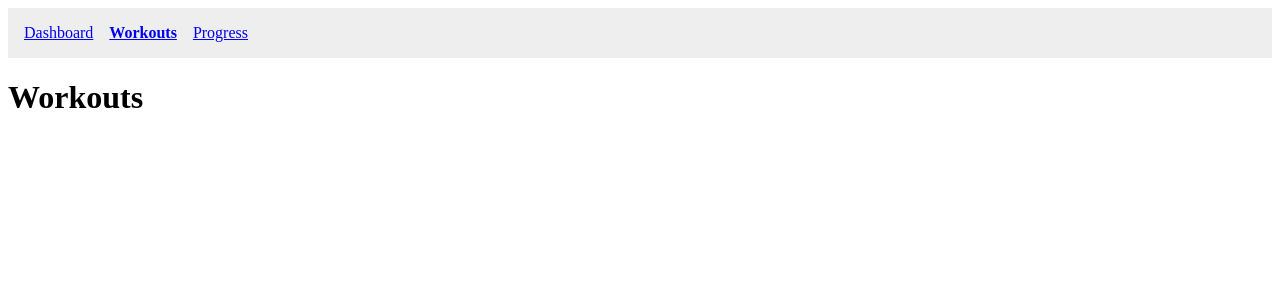
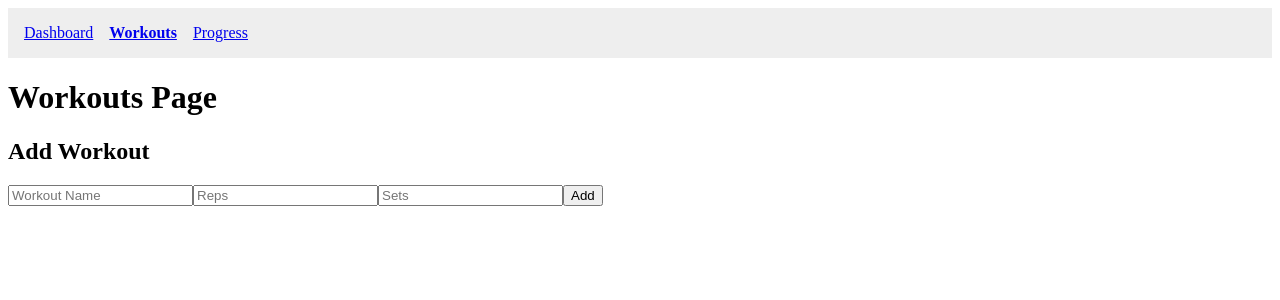
Before and after one commit to daliapoblano/fitnessTrackingApp, a React (Vite) app: page /workouts in a window 1280 px wide. Shown: the top 300 px of the page. Built offline with nearby package versions, Linux system fonts and the light colour scheme.

Commit message:
debbuged workouts.jsx file

```diff
--- /dev/null
+++ b/src/features/WorkoutForm.jsx
@@ -0,0 +1,61 @@
+import { useState } from "react";
+
+function WorkoutForm({ addWorkout }) {
+  const [name, setName] = useState("");
+  const [reps, setReps] = useState("");
+  const [sets, setSets] = useState("");
+
+  function handleSubmit(e) {
+    e.preventDefault();
+
+    if (!name || !reps || !sets) {
+      alert("Please fill out all fields");
+      return;
+    }
+
+    const newWorkout = {
+      id: Date.now(),
+      name,
+      reps,
+      sets,
+    };
+
+    addWorkout(newWorkout);
+
+    // reset form
+    setName("");
+    setReps("");
+    setSets("");
+  }
+
+  return (
+    <form onSubmit={handleSubmit}>
+      <h2>Add Workout</h2>
+
+      <input
+        type="text"
+        placeholder="Workout Name"
+        value={name}
+        onChange={(e) => setName(e.target.value)}
+      />
+
+      <input
+        type="number"
+        placeholder="Reps"
+        value={reps}
+        onChange={(e) => setReps(e.target.value)}
+      />
+
+      <input
+        type="number"
+        placeholder="Sets"
+        value={sets}
+        onChange={(e) => setSets(e.target.value)}
+      />
+
+      <button type="submit">Add</button>
+    </form>
+  );
+}
+
+export default WorkoutForm;
--- a/src/pages/Workouts.jsx
+++ b/src/pages/Workouts.jsx
@@ -1,5 +1,41 @@
+import { useState, useEffect } from "react";
+import WorkoutForm from "../features/WorkoutForm.jsx";
+
 function Workouts() {
-    return <h1>Workouts</h1>;
+  const [workouts, setWorkouts] = useState(() => {
+    const saved = localStorage.getItem("workouts");
+    return saved ? JSON.parse(saved) : [];
+  });
+
+  useEffect(() => {
+    localStorage.setItem("workouts", JSON.stringify(workouts));
+  }, [workouts]);
+
+  function addWorkout(workout) {
+    setWorkouts([...workouts, workout]);
   }
 
-  export default Workouts;
+  function deleteWorkout(id) {
+    const updated = workouts.filter((w) => w.id !== id);
+    setWorkouts(updated);
+  }
+
+  return (
+    <div>
+      <h1>Workouts Page</h1>
+
+      <WorkoutForm addWorkout={addWorkout} />
+
+      <ul>
+        {workouts.map((w) => (
+          <li key={w.id}>
+            {w.name} - {w.sets} sets x {w.reps} reps
+            <button onClick={() => deleteWorkout(w.id)}>Delete</button>
+          </li>
+        ))}
+      </ul>
+    </div>
+  );
+}
+
+export default Workouts;
```
